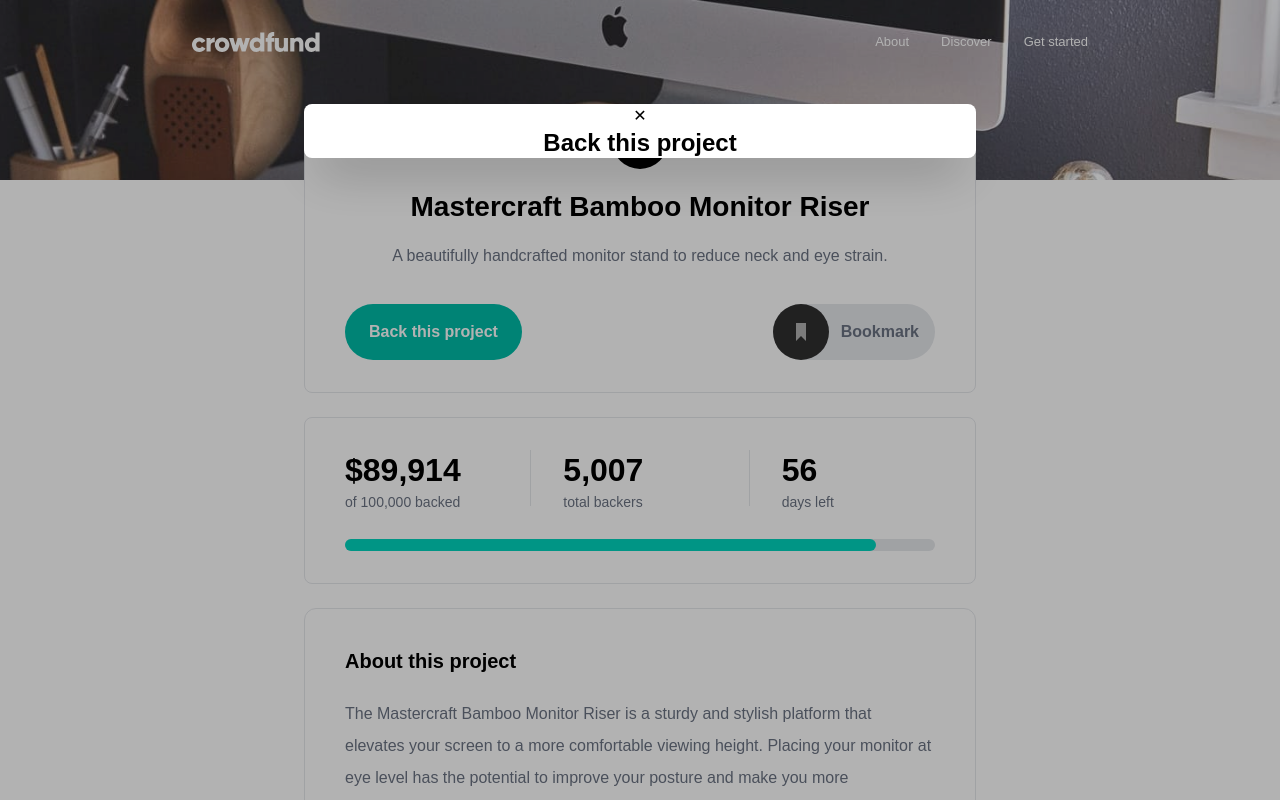
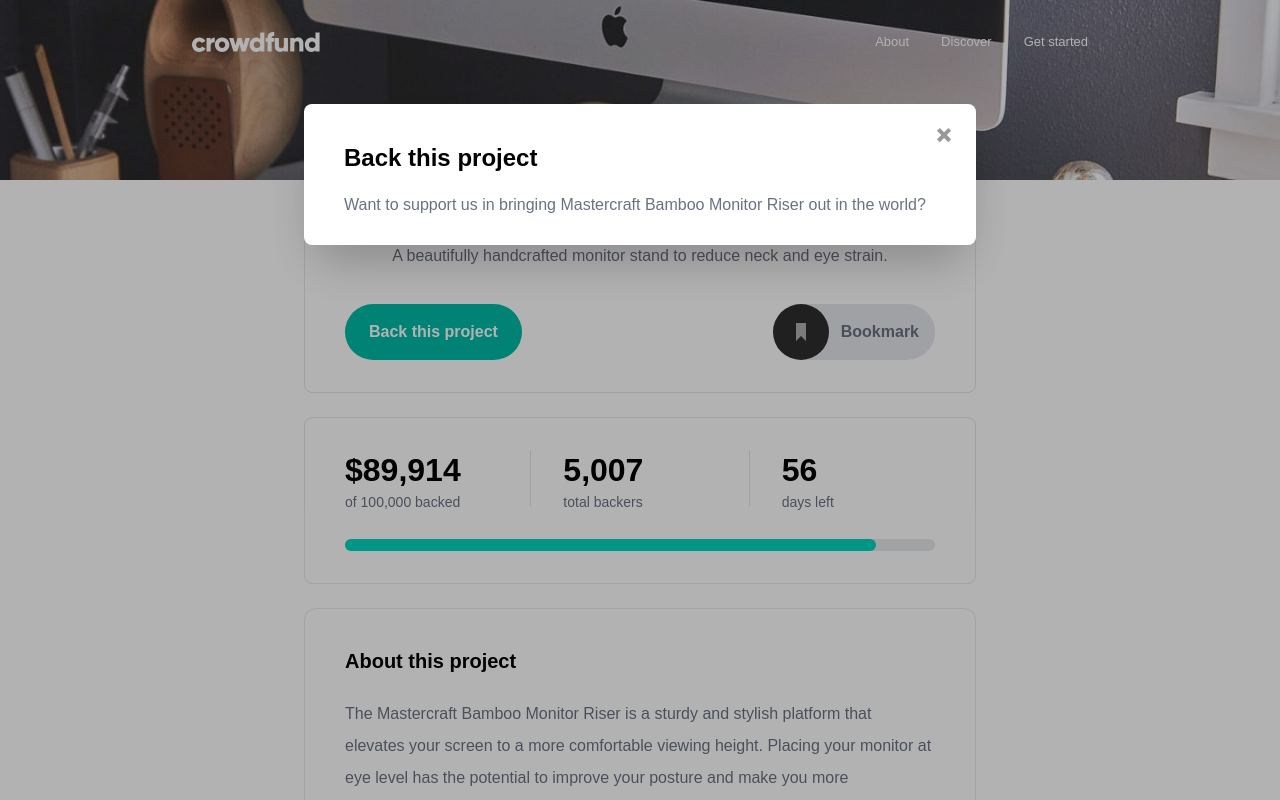
Before and after one commit to anet-eny/crowdfunding-product-page, a React (Vite) app: page / in a window 1280 px wide. Both pictures are taken after a click on the button "Back this project". Shown: the top 800 px of the page. Built offline with nearby package versions, Linux system fonts and the light colour scheme.

Commit message:
Update styles of the close btn, h2 and p in BackProjectModal

```diff
--- a/src/components/BackProjectModal.jsx
+++ b/src/components/BackProjectModal.jsx
@@ -3,6 +3,7 @@ import { useEscapeToClose } from "../hooks/useEscapeToClose";
 import { usePledgeSelection } from "../hooks/usePledgeSelection";
 import { useContext } from "react";
 import { CrowdfundingContext } from "../context/CrowdfundingContext";
+import iconCloseModal from "../assets/icon-close-modal.svg";
 
 export default function BackProjectModal({ isOpen, onClose }) {
   const {
@@ -33,14 +34,21 @@ export default function BackProjectModal({ isOpen, onClose }) {
       className="fixed inset-0 z-50 flex items-start justify-center p-6"
     >
       <div className="absolute inset-0 bg-black/30" onClick={onClose} />
-      <div className="relative z-10 w-full max-w-2xl mt-20 mx-auto bg-white rounded-lg shadow-2xl">
-        <button aria-label="Close modal" onClick={onClose}>
-          ✕
+      <div className="relative z-10 flex flex-col text-left w-full max-w-2xl mt-20 mx-auto p-6 sm:px-10 pt-4 sm:pt-6 bg-white rounded-lg shadow-2xl">
+        <button
+          className="ml-auto -mr-2 sm:-mr-4 cursor-pointer"
+          aria-label="Close modal"
+          onClick={onClose}
+        >
+          <img src={iconCloseModal} alt="Close modal" />
         </button>
         <h2 className="text-preset-5--bold sm:text-preset-3 text-black">
           Back this project
         </h2>
-        <p className="text-preset-8--regular sm:text-preset-6--regular text-gray-500"></p>
+        <p className="mt-4 text-preset-8--regular sm:text-preset-6--regular text-gray-500">
+          Want to support us in bringing Mastercraft Bamboo Monitor Riser out in
+          the world?
+        </p>
         {/* <form onSubmit={handleConfirm}>
             {pledges.map((p, i) => {
               const available = p.remaining === null || p.remaining > 0;
```
